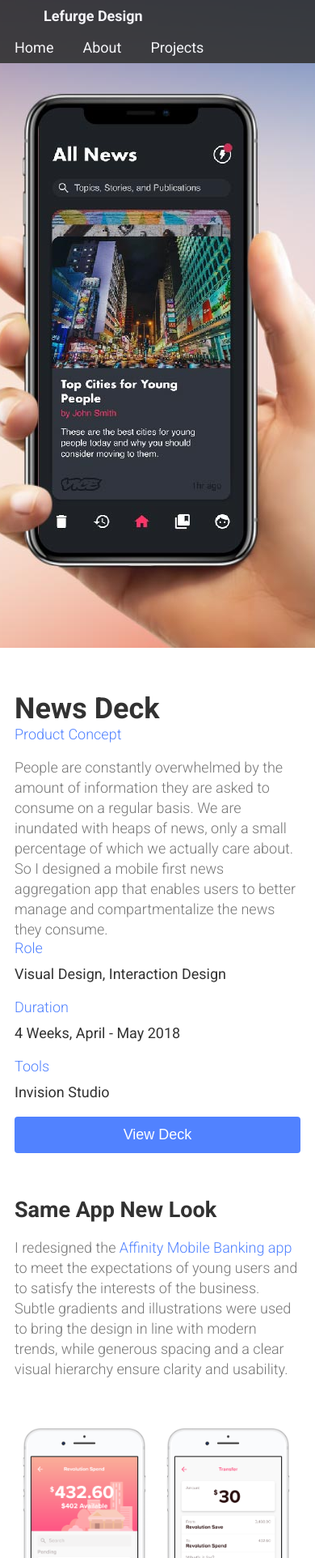
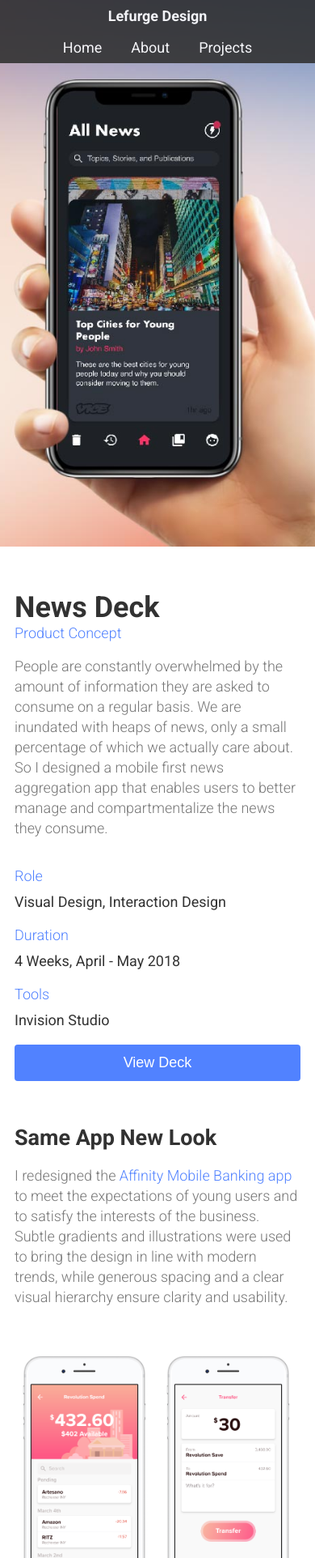
Before and after one commit to Mikrowelle/mikrowelle.github.io, a plain HTML site: page news_deck.html in a window 390 px wide. Shown: the top 1924 px of the page at 81% size. Drawn offline with Linux system fonts and the light colour scheme.

Commit message:
fixed mobile nav

```diff
--- a/style.css
+++ b/style.css
@@ -134,7 +134,7 @@ article {
 	background-image: url(mobile_banking/images/banking_photo_mockup.jpg);
 
 	/* Set a specific height */
-	height: 800px;
+	height: 80vh;
 
 	/* Create the parallax scrolling effect */
 	background-attachment: fixed;
@@ -149,7 +149,7 @@ article {
 	background-image: url(news_deck/images/mobile_banking_cover.jpg);
 
 	/* Set a specific height */
-	height: 800px;
+	height: 80vh;
 
 	/* Create the parallax scrolling effect */
 	background-attachment: fixed;
@@ -281,9 +281,19 @@ a:hover {
 
 /*responsive-------------------------*/
 
-@media (max-width: 414px) {
+@media (max-width: 538px) {
 	aside {
 		width: 100%
+	}
+		nav{
+		justify-content: center;
+	}
+	#navLinks{
+		margin-right: 0;
+	}
+	.dropdown-content{
+		right: 0;
+		min-width: 100%;
 	}
 }
 
@@ -294,8 +304,11 @@ a:hover {
 }
 
 /*Handels the aside*/
-@media (max-width: 1760px) {
+@media (max-width: 1780px) {
 	#project {
 		max-width: 100%;
 	}
+	aside{
+		margin-top: 2em;
+	}
 }
```
